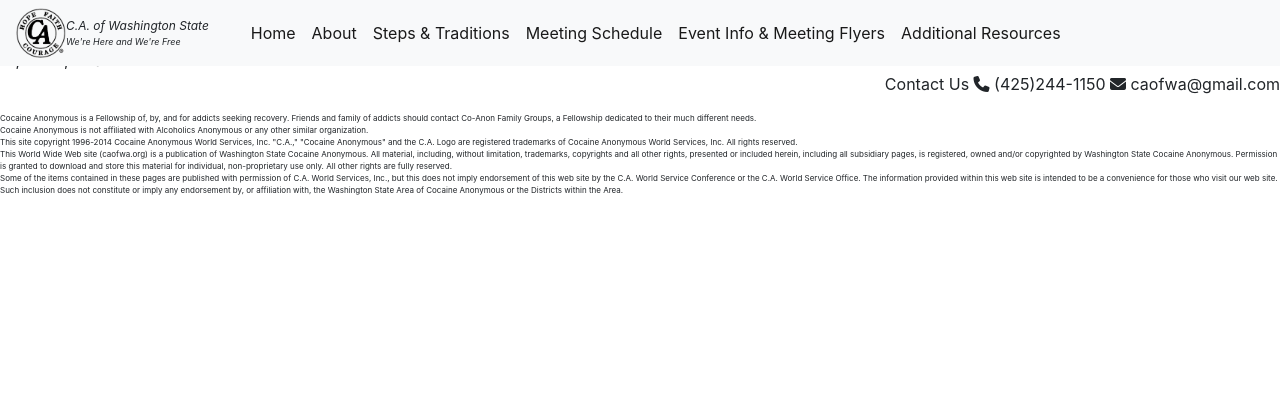
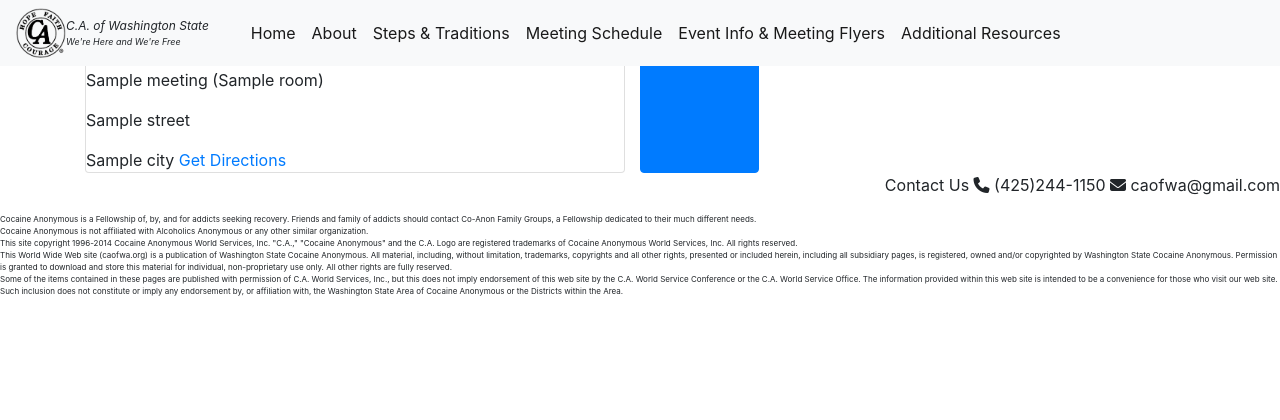
Before and after one commit to nathancmoore/final_project, a Django app: template ca_website/ca_website/templates/ca_website/meeting.html in a window 1280 px wide. Shown: the top 420 px of the page. Run offline with Django 3.2, Linux system fonts and the light colour scheme; the template is opened without the code that fills it: most values are stand-ins (such as "Sample title", 1, 10 or a date in 2020); some libraries are stand-ins or nearby versions.

Commit message:
all meetings now showing on meetings page

```diff
--- a/ca_website/ca_website/templates/ca_website/base.html
+++ b/ca_website/ca_website/templates/ca_website/base.html
@@ -20,10 +20,10 @@
       </button>
       <div class="collapse navbar-collapse " id="navbarNavAltMarkup">
         <div class="navbar-nav">
-          <a class="nav-item nav-link active" href="#">Home<span class="sr-only">(current)</span></a>
+          <a class="nav-item nav-link active" href="{% url 'homepage' %}">Home<span class="sr-only">(current)</span></a>
           <a class="nav-item nav-link active" href="#">About<span class="sr-only">(current)</span></a>
-          <a class="nav-item nav-link active" href="#">Steps &amp; Traditions<span class="sr-only">(current)</span></a>
-          <a class="nav-item nav-link active" href="#">Meeting Schedule<span class="sr-only">(current)</span></a>
+          <a class="nav-item nav-link active" href="{% url 'steps' %}">Steps &amp; Traditions<span class="sr-only">(current)</span></a>
+          <a class="nav-item nav-link active" href="{% url 'meetings' %}">Meeting Schedule<span class="sr-only">(current)</span></a>
           <a class="nav-item nav-link active" href="#">Event Info &amp; Meeting Flyers<span class="sr-only">(current)</span></a>
           <a class="nav-item nav-link active" href="#">Additional Resources<span class="sr-only">(current)</span></a>
         </div>
--- a/ca_website/ca_website/templates/ca_website/meeting.html
+++ b/ca_website/ca_website/templates/ca_website/meeting.html
@@ -1,7 +1,7 @@
 {% extends 'ca_website/base.html' %}
 
 {% block content %}
-    {% for meeting in meetings %}
+<!--     {% for meeting in meetings %}
         {{ meeting.district }}
         {{ meeting.meeting_name }}
         {{ meeting.weekday }}
@@ -30,5 +30,34 @@
         {{ meeting.room }}
         {{ meeting.notes }}
         {{ meeting.last_updated }}
-    {% endfor %}
+    {% endfor %} -->
+
+    <div class="container">
+        <div class="row">
+            {% for meeting in meetings %}
+            <!-- meeting name, meeting day, meeting time -->
+            <div class="col-sm-6">
+              <div class="card">
+                <div class="card-block">
+                  <h3 class="card-title">{{ meeting.meeting_name }}</h3> {{ meeting.start_time }}-{{ meeting.end_time }}
+                  <p class="card-text">
+                      {{ meeting.location_name }}
+                      {% if meeting.room %}
+                       ({{ meeting.room }})
+                      {% endif %}
+                  </p>
+                  <p class="card-text">
+                      {{ meeting.street }}
+                  </p>
+                  <p class="card-text">
+                      {{ meeting.city }}
+                      <a href='http://maps.google.com/?daddr={{ meeting.street }},+{{meeting.city}}+WA' target="_blank">Get Directions</a>
+                  </p>
+                </div>
+              </div>
+            </div>
+            {% endfor %}
+            <a href="#" class="btn btn-primary">All Meetings</a>
+        </div>
+    </div>
 {% endblock %}
--- a/ca_website/ca_website/urls.py
+++ b/ca_website/ca_website/urls.py
@@ -16,7 +16,7 @@ urlpatterns = [
     path('events/$', EventInfo.as_view(), name='eventinfo'),
     path('events/item/<event-id>', EventDetail.as_view(), name='eventdetail'),
     path('internal-resources', AdditionalResources.as_view(), name='resources'),
-    path('test$', test_view, name='homepage'),
+    path('test$', test_view, name='homepage2'),
     url(r'^$', HomeView.as_view())
 ]
 
```
Also changed, not shown: ca_website/ca_website/templates/ca_website/home.html (+5 -2 lines).
